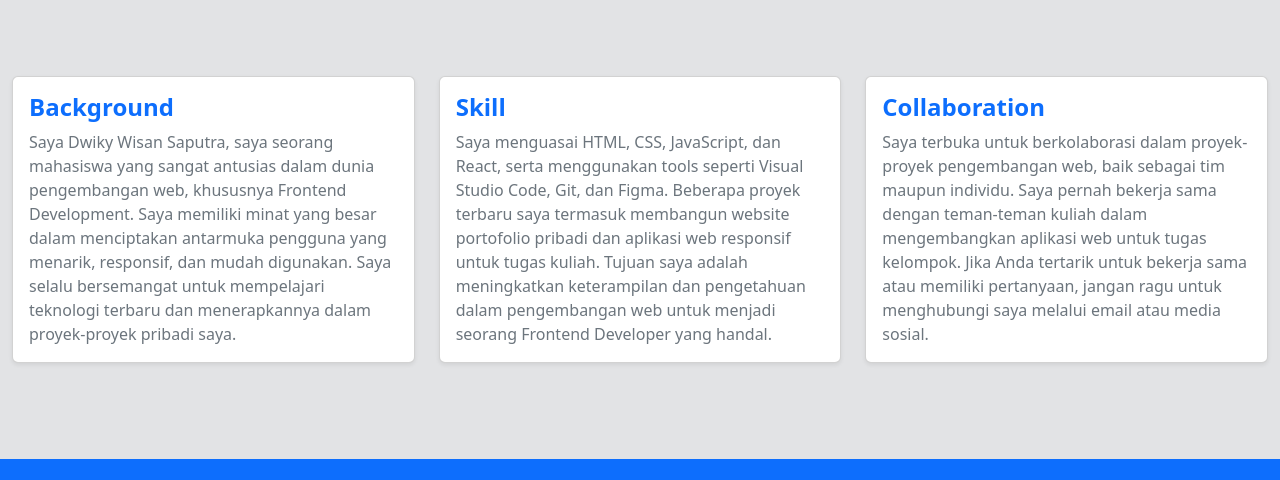
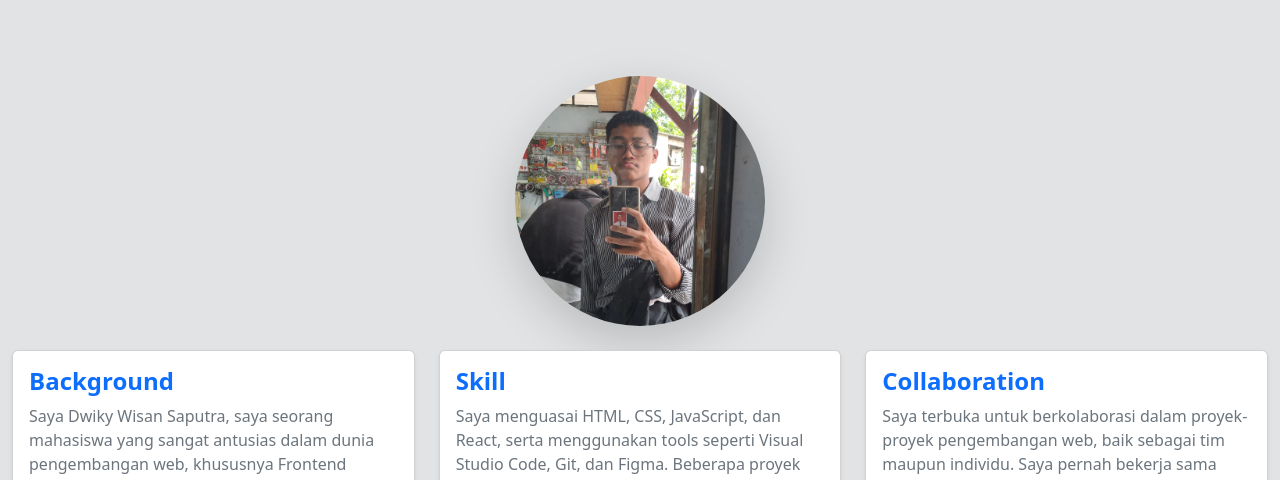
Before and after one commit to Dwisans/portfolio-bootstrap5, a plain HTML site: page about.html in a window 1280 px wide. Shown: the part 146-626 px from the top of the page. Drawn offline with nearby package versions, Linux system fonts and the light colour scheme.

Commit message:
menambah foto di about.html

```diff
--- a/about.html
+++ b/about.html
@@ -56,6 +56,16 @@
     <!-- About Start -->
     <h2 class="fw-semibold text-primary text-center mt-5">About Me</h2>
     <div class="container-fluid mb-5 pt-5 pb-5">
+      <div class="row justify-content-center">
+        <div class="col-md-6 text-center mt-4">
+          <img
+            src="img/dwiky.jpg"
+            alt="Dwiky"
+            class="img-fluid rounded-circle shadow-lg"
+            style="width: 250px; height: 250px"
+          />
+        </div>
+      </div>
       <div class="row justify-content-center align-items-center">
         <!-- Kolom 1: Latar Belakang -->
         <div class="col-md-4 mt-4">
```
Also changed, not shown: img/dwiky.jpg (added).
